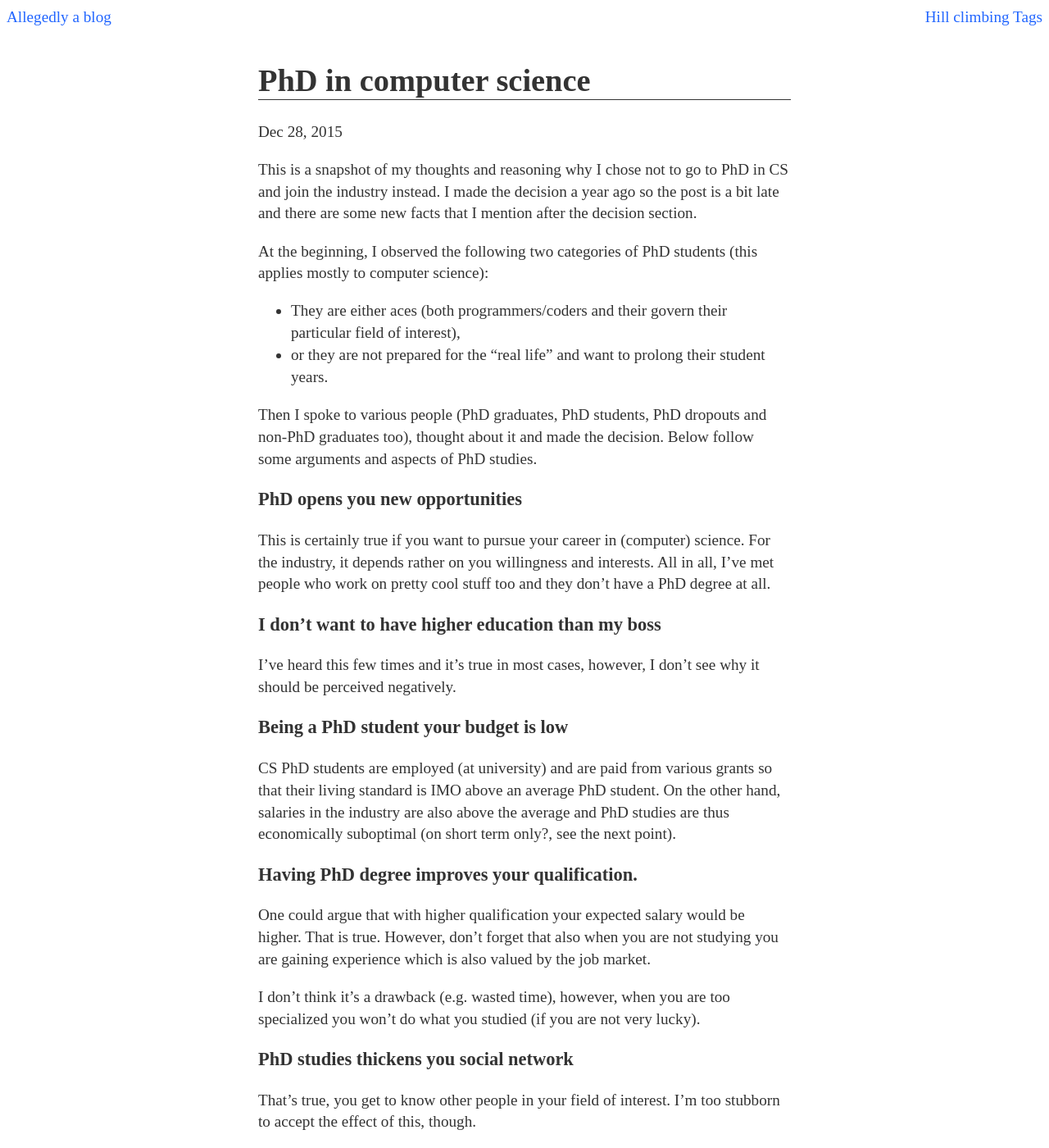
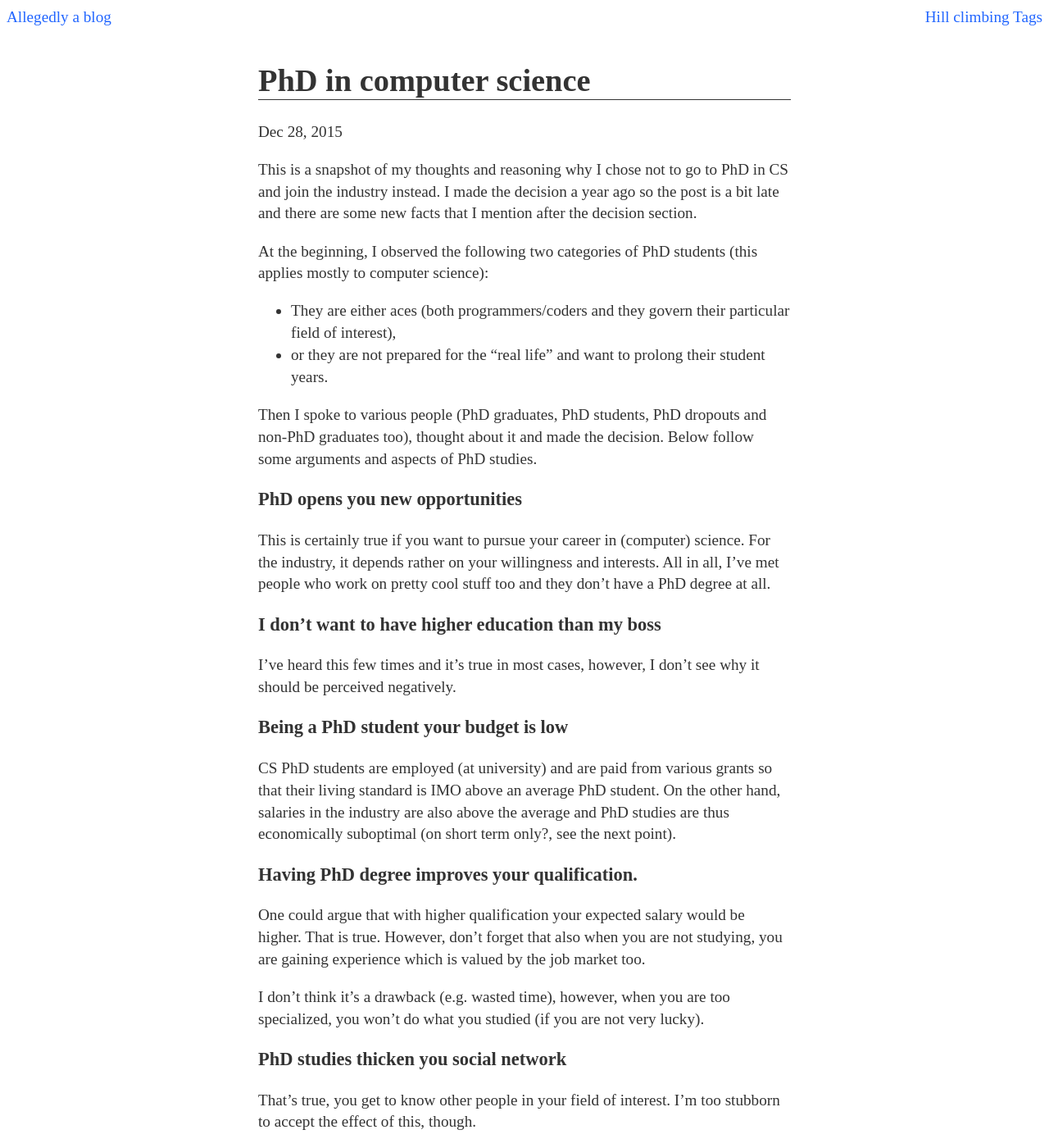
Before and after one commit to Werkov/Werkov.github.io, a Jekyll site: the page built from _posts/2015-12-28-phd.md, in a window 1280 px wide and 1400 px high. Shown: the whole window at 82% size. Built offline with Jekyll 4.4.1, drawn with Linux system fonts in a browser that asks for light colours.

Commit message:
typo fixes

```diff
--- a/_posts/2015-12-28-phd.md
+++ b/_posts/2015-12-28-phd.md
@@ -12,7 +12,7 @@ facts that I mention after the decision section.
 At the beginning, I observed the following two categories of PhD students (this
 applies mostly to computer science):
 
-  * They are either aces (both programmers/coders and their govern their
+  * They are either aces (both programmers/coders and they govern their
     particular field of interest),
   * or they are not prepared for the "real life" and want to prolong their
     student years.
@@ -24,7 +24,7 @@ Below follow some arguments and aspects of PhD studies.
 ### PhD opens you new opportunities
 
 This is certainly true if you want to pursue your career in (computer) science.
-For the industry, it depends rather on you willingness and interests.
+For the industry, it depends rather on your willingness and interests.
 All in all, I've met people who work on pretty cool stuff too and they don't
 have a PhD degree at all.
 
@@ -45,13 +45,13 @@ point).
 
 One could argue that with higher qualification your expected salary would be
 higher.
-That is true. However, don't forget that also when you are not studying you are
-gaining experience which is also valued by the job market.
+That is true. However, don't forget that also when you are not studying, you are
+gaining experience which is valued by the job market too.
 
 I don't think it's a drawback (e.g. wasted time), however, when you are too
-specialized you won't do what you studied (if you are not very lucky).
+specialized, you won't do what you studied (if you are not very lucky).
 
-### PhD studies thickens you social network
+### PhD studies thicken you social network
 
 That's true, you get to know other people in your field of interest.
 I'm too stubborn to accept the effect of this, though.
```
